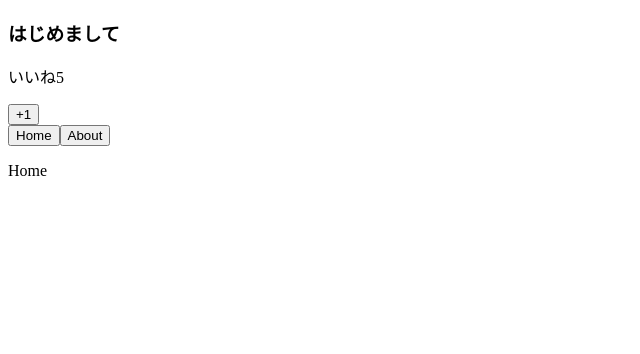
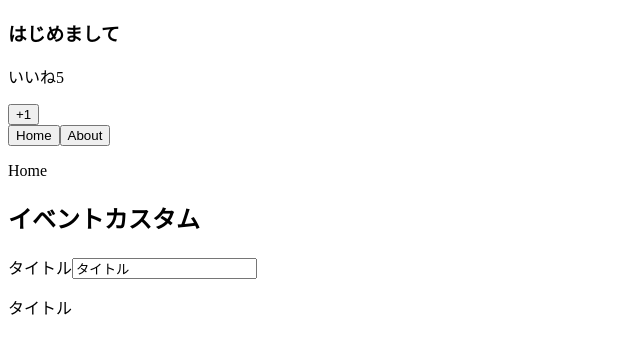
Before and after one commit to Popo1173/vue_udemy, a Vue app in the folder udemy-vuejs/: page / in a window 1280 px wide. Shown: the top 354 px of the page, without its empty margins (0-640 px from the left). Built offline with nearby package versions, Linux system fonts and the light colour scheme.

Commit message:
feat 1memol

```diff
--- a/udemy-vuejs/src/App.vue
+++ b/udemy-vuejs/src/App.vue
@@ -7,15 +7,19 @@
 
     <button @click="currentComponent = 'Home'">Home</button>
     <button @click="currentComponent = 'About'">About</button>
-
-    <!--
-      動的コンポーネントは切り替わる度にdestroyedされるため、キャッシュする仕組みをいれる
-      それが<keep-alive>タグ
-      通常：<component :is="currentComponent"></component>
-    -->
     <keep-alive>
       <component :is="currentComponent"></component>
     </keep-alive>
+    <div>
+      <h2>イベントカスタム</h2>
+      <label for="title">タイトル</label>
+      <input
+        id="title"
+        type="text"
+        v-model.lazy="eventData.title"
+      >
+      <p>{{eventData.title}}</p>
+    </div>
   </div>
 </template>
 
@@ -29,7 +33,10 @@
   data() {
     return {
       number: 10,
-      currentComponent: "Home"
+      currentComponent: "Home",
+      eventData: {
+        title: "タイトル"
+      }
     }
   },
 
--- a/udemy-vuejs/src/components/About.vue
+++ b/udemy-vuejs/src/components/About.vue
@@ -4,16 +4,6 @@
   <input>
 </div>
 </template>
+
 <script>
-export default {
-  destroyed() {
-    console.log("destroyed")
-  },
-  deactivated() {
-    console.log("deactivated")
-  },
-  activated(){
-    console.log("activated")
-  }
-}
 </script>
```
